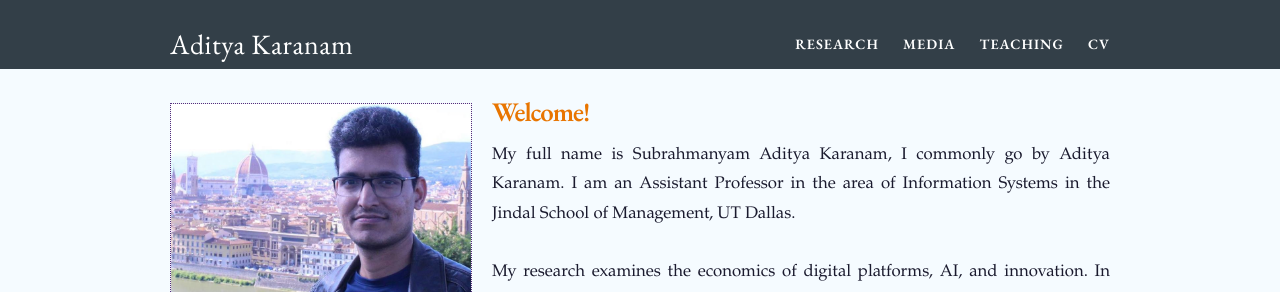
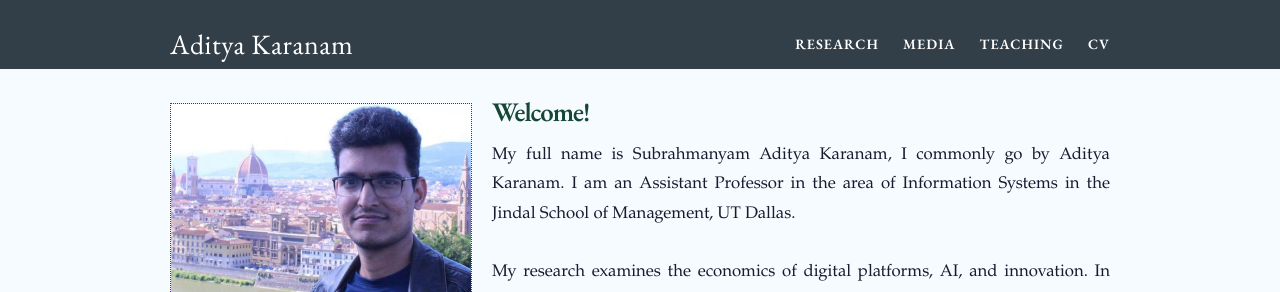
Before and after one commit to askaranam/askaranam.github.io, a Jekyll site: the page built from index.html, in a window 1280 px wide. Shown: the top 292 px of the page. Built offline with Jekyll 4.4.1, drawn with Linux system fonts in a browser that asks for light colours; nearby versions of some CDN libraries; some web fonts are replaced.

Commit message:
Update _layout.scss

```diff
--- a/_sass/_layout.scss
+++ b/_sass/_layout.scss
@@ -183,7 +183,7 @@ h1 /* .post-title */ {
     letter-spacing: -1px;
     line-height: 1;
 		font-family: 'EB Garamond', Garamond, Georgia, serif;
-		color: $utd-orange;
+		color: $utd-green;
 	font-size: 2.2em;
     @include media-query($on-laptop) {
 /*        font-size: 36px; */
```
